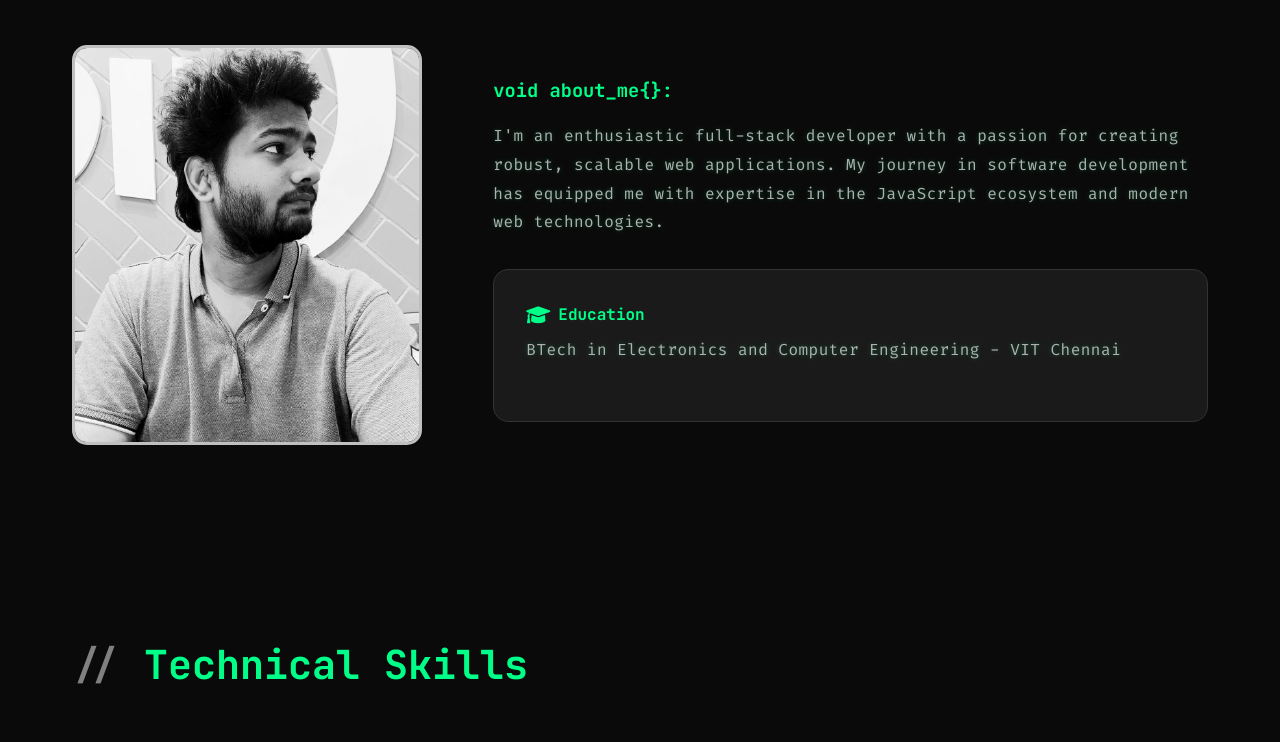
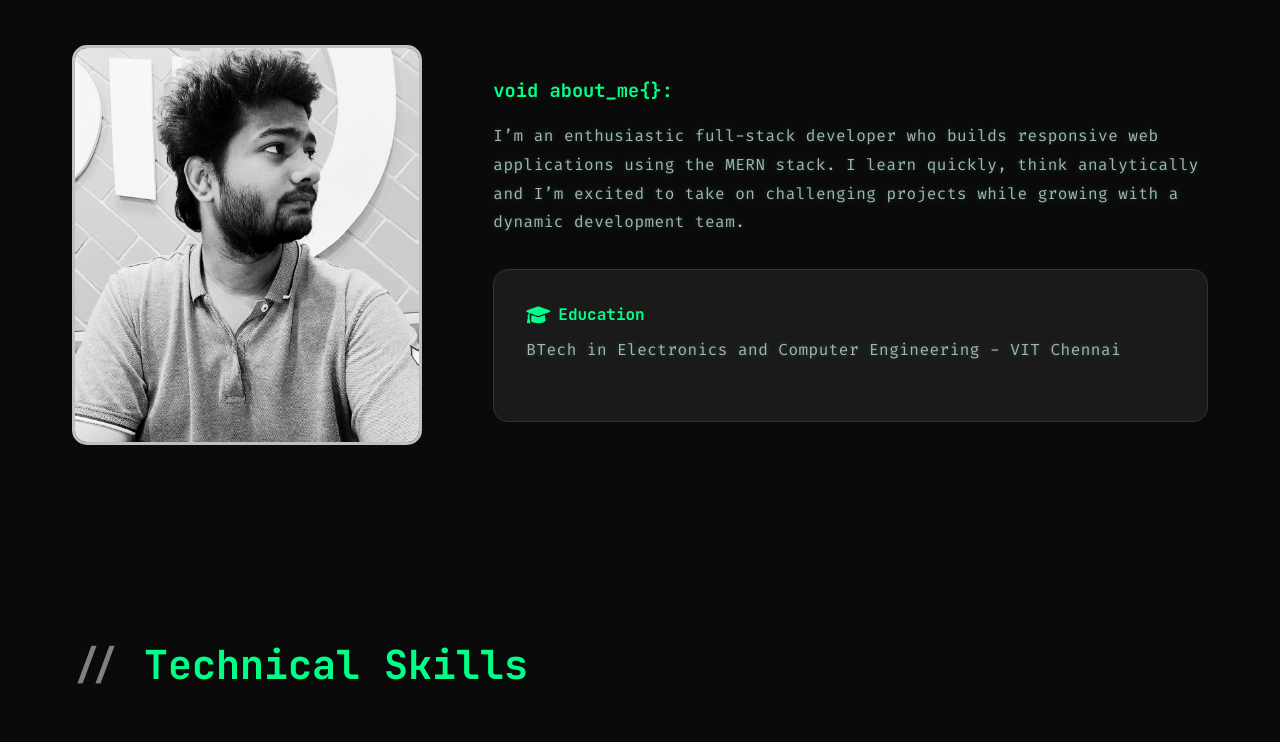
Before and after one commit to ChanduGouda15/My_Portfolio, a plain HTML site: page index.html in a window 1280 px wide. Shown: the part 967-1709 px from the top of the page. Drawn offline with Linux system fonts and the light colour scheme.

Commit message:
changed text

```diff
--- a/index.html
+++ b/index.html
@@ -68,9 +68,8 @@
       <div class="about-text">
         <h3>void about_me{}:</h3>
         <p class="coder-text">
-          I'm an enthusiastic full-stack developer with a passion for creating robust,
-          scalable web applications. My journey in software development has equipped me
-          with expertise in the JavaScript ecosystem and modern web technologies.
+          I’m an enthusiastic full-stack developer who builds responsive web applications using the MERN stack. I learn quickly, think
+          analytically and I’m excited to take on challenging projects while growing with a dynamic development team.
         </p>
         <div class="education-info">
           <h4><i class="fas fa-graduation-cap"></i> Education</h4>
```
